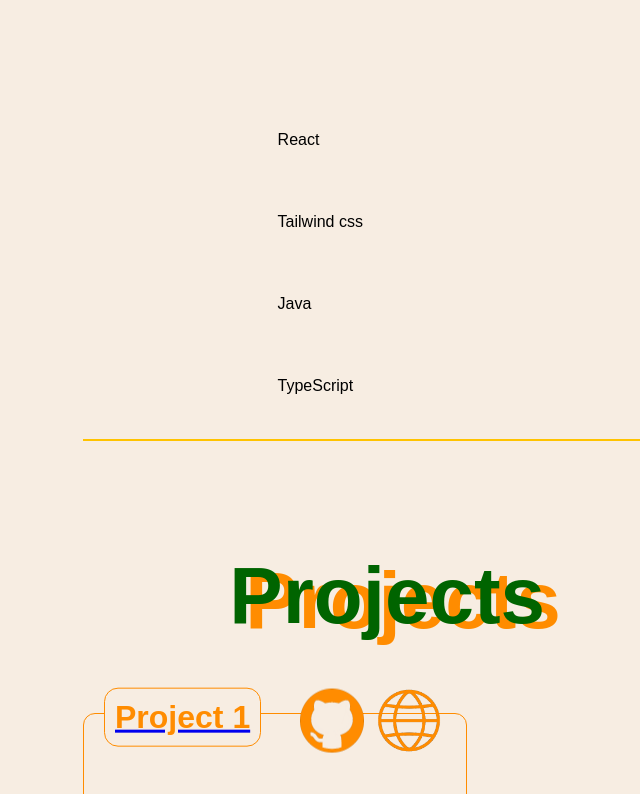
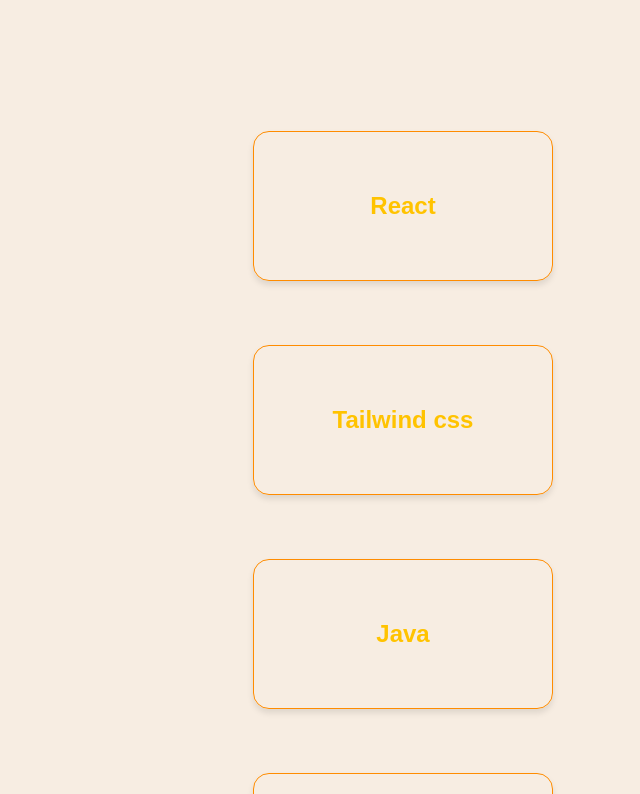
Before and after one commit to h-0y28/h-0y28, a React (Vite) app: page / in a window 1280 px wide. Shown: the part 1506-2300 px from the top of the page, without its empty margins (237-877 px from the left). Built offline with nearby package versions, Linux system fonts and the light colour scheme; a web font is replaced by a local one.

Commit message:
style: skill card

```diff
--- a/src/components/SkillCard/style.ts
+++ b/src/components/SkillCard/style.ts
@@ -1,5 +1,27 @@
 import styled from "styled-components";
+import theme from "../../styles/theme";
 
-export const CardContainer = styled.div``;
+export const CardContainer = styled.div`
+  display: flex;
+  align-items: center;
+  justify-content: center;
+  width: 300px;
+  height: 150px;
+  padding: 1rem;
+  background-color: ${theme.colors.backgroundLight};
+  border: 1px solid ${theme.colors.highlight};
+  border-radius: 16px;
+  box-shadow: 0 4px 6px rgba(0, 0, 0, 0.1);
+  transition: transform 0.3s, box-shadow 0.3s;
 
-export const Name = styled.div``;
+  &:hover {
+    transform: translateY(-5px);
+    box-shadow: 0 6px 12px rgba(0, 0, 0, 0.2);
+  }
+`;
+
+export const Name = styled.div`
+  font-size: 1.5rem;
+  font-weight: 600;
+  color: ${theme.colors.primary};
+`;
```
